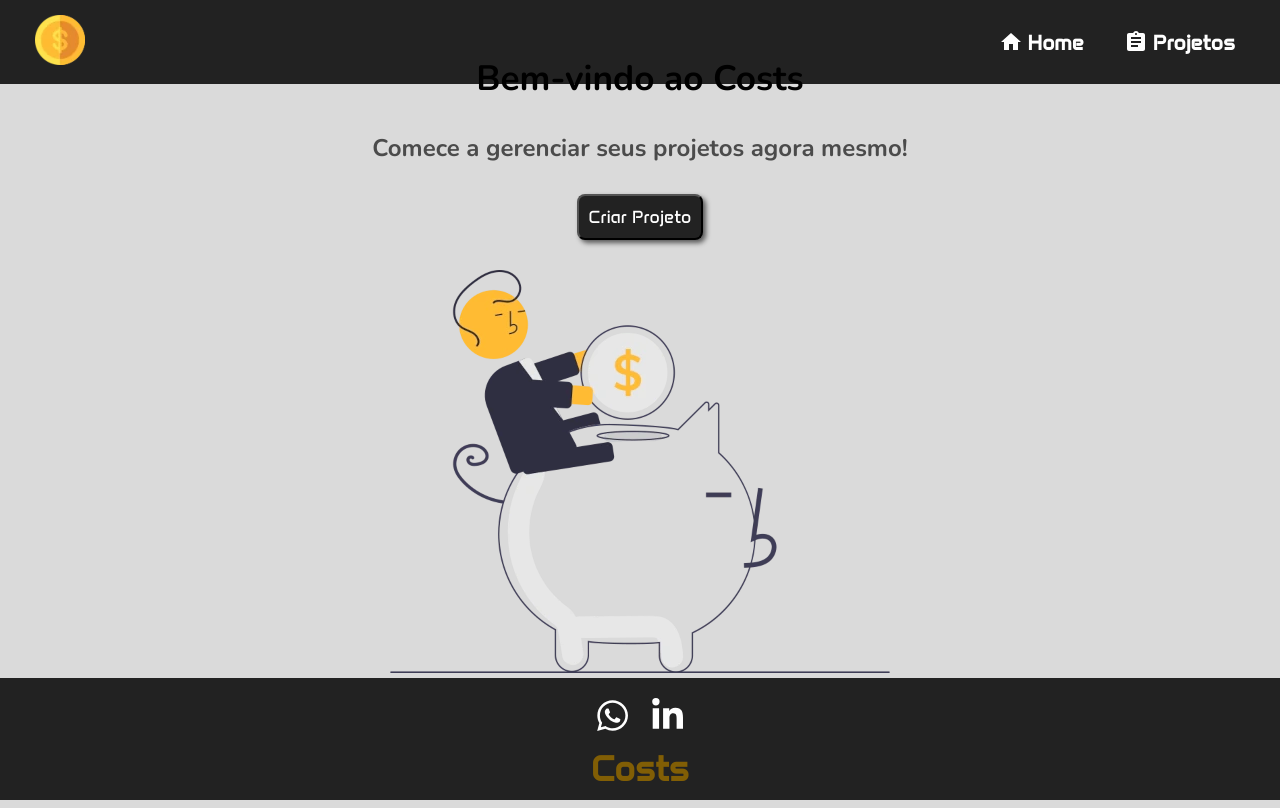
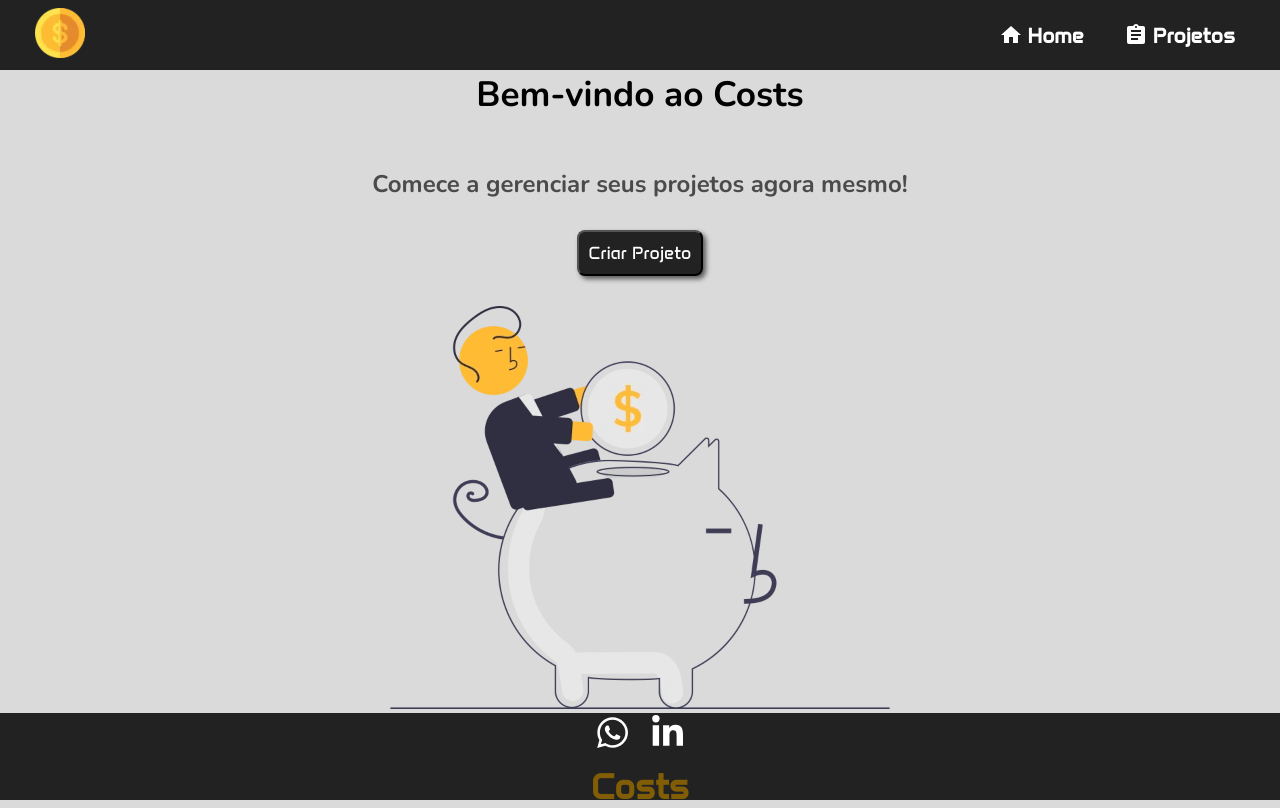
Before and after one commit to Kauadasilvalourenco/clone-costs, a React (Vite) app: page / in a window 1280 px wide. Built offline with nearby package versions, Linux system fonts and the light colour scheme.

Commit message:
feat: implementado largura máxima as páginas para evitar estouro de bordas corrigido margins da página Home

```diff
--- a/src/App.module.css
+++ b/src/App.module.css
@@ -7,3 +7,19 @@
     min-width: 100%;
     min-height: 100%;
 }
+
+.Hero {
+    max-width: var(--layout-mobile);
+}
+
+@media screen and (min-width: 768px) {
+    .Hero {
+        max-width: var(--layout-tablet);
+    }
+}
+
+@media screen and (min-width: 1280px) {
+    .Hero {
+        max-width: var(--layout-desktop);
+    }
+}
--- a/src/pages/_home/Home.module.css
+++ b/src/pages/_home/Home.module.css
@@ -14,7 +14,7 @@
 
 .h1 {
     font-size: var(--title-size-mobile);
-    margin: -30px 0px 30px 0px;
+    margin-bottom: 50px;
 }
 
 .p {
```
